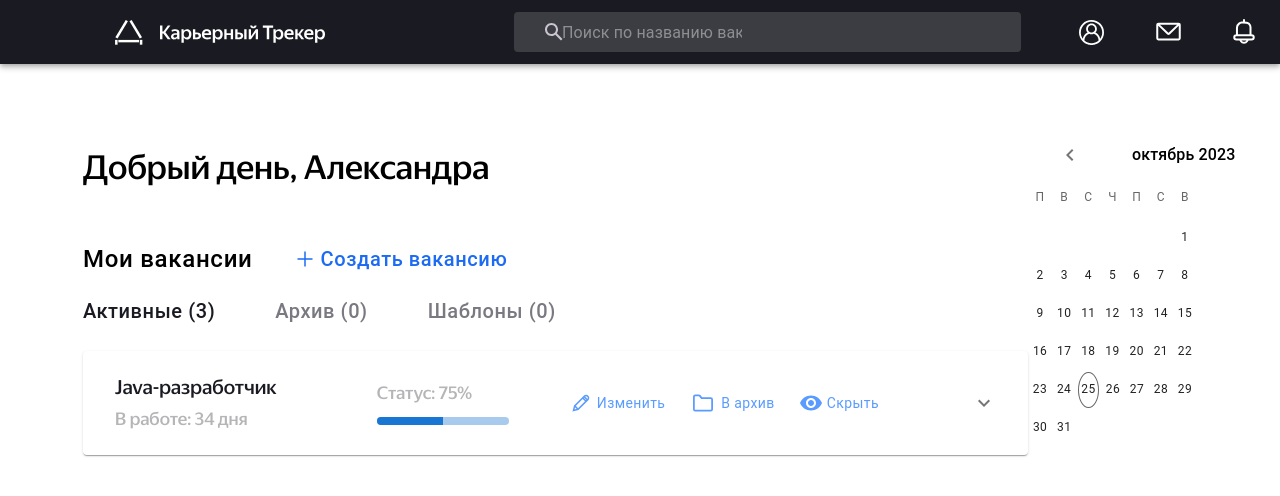
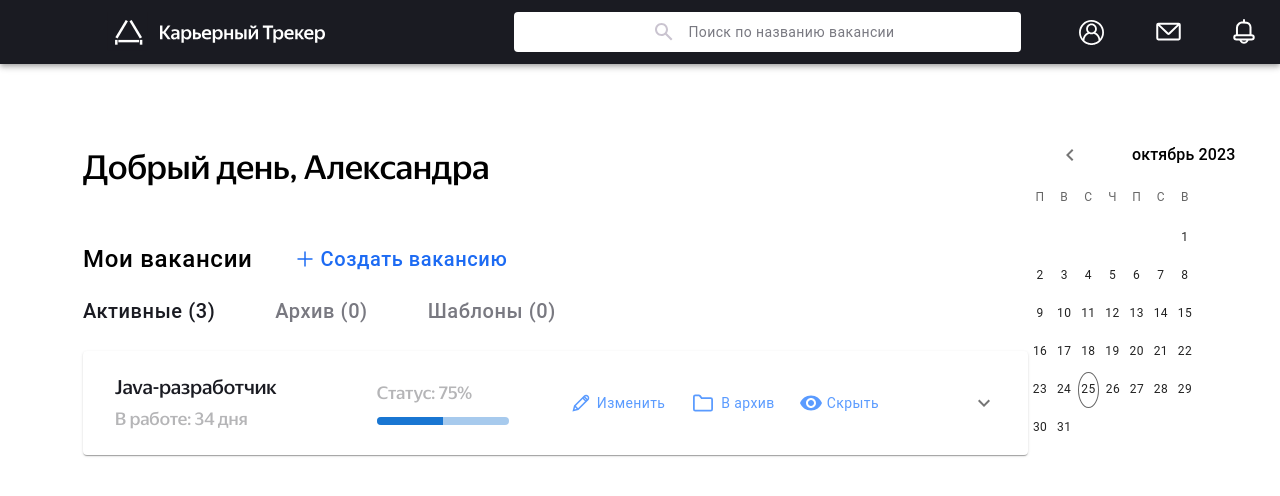
Before and after one commit to Hakaton14/frontend, a React (Vite) app: page / in a window 1280 px wide. Shown: the top 496 px of the page. Built offline with nearby package versions, Linux system fonts and the light colour scheme; sample sign-in values are in the browser's storage.

Commit message:
Исправить строку поиска в хедере на кнопку

```diff
--- a/src/components/Header/Header.tsx
+++ b/src/components/Header/Header.tsx
@@ -1,24 +1,23 @@
-import * as React from "react"
 import { styled, alpha } from "@mui/material/styles"
-// import { makeStyles } from "@material-ui/core/styles"
 import AppBar from "@mui/material/AppBar"
 import Box from "@mui/material/Box"
 import Toolbar from "@mui/material/Toolbar"
 import IconButton from "@mui/material/IconButton"
-import InputBase from "@mui/material/InputBase"
+// import InputBase from "@mui/material/InputBase"
 import SearchIcon from "../../ui-kit/icons/search.svg"
 import NotificationIcon from "../../ui-kit/icons/bell.svg"
 import UserIcon from "../../ui-kit/icons/user.svg"
 import GroupIcon from "../../ui-kit/icons/letter.svg"
 import Logo from "../../ui-kit/icons/career-logo-1b10b20f 1.svg"
+import { Button } from "@mui/material"
 
 const Search = styled("div")(({ theme }) => ({
   position: "relative",
   borderRadius: theme.shape.borderRadius,
   backgroundColor: alpha(theme.palette.common.white, 0.15),
-  "&:hover": {
-    backgroundColor: alpha(theme.palette.common.white, 0.25),
-  },
+  // "&:hover": {
+  //   backgroundColor: alpha(theme.palette.common.white, 0.25),
+  // },
   marginRight: theme.spacing(2),
   marginLeft: 0,
   width: "100%",
@@ -28,29 +27,29 @@ const Search = styled("div")(({ theme }) => ({
   },
 }))
 
-const SearchIconWrapper = styled("div")(({ theme }) => ({
-  padding: theme.spacing(0, 2),
-  height: "100%",
-  position: "absolute",
-  pointerEvents: "none",
-  display: "flex",
-  alignItems: "center",
-  justifyContent: "center",
-}))
+// const SearchIconWrapper = styled("div")(({ theme }) => ({
+//   padding: theme.spacing(0, 2),
+//   height: "100%",
+//   position: "absolute",
+//   pointerEvents: "none",
+//   display: "flex",
+//   alignItems: "center",
+//   justifyContent: "center",
+// }))
 
-const StyledInputBase = styled(InputBase)(({ theme }) => ({
-  color: "inherit",
-  "& .MuiInputBase-input": {
-    padding: theme.spacing(1, 1, 1, 0),
-    // vertical padding + font size from searchIcon
-    paddingLeft: `calc(1em + ${theme.spacing(4)})`,
-    transition: theme.transitions.create("width"),
-    width: "100%",
-    [theme.breakpoints.up("md")]: {
-      width: "20ch",
-    },
-  },
-}))
+// const StyledInputBase = styled(InputBase)(({ theme }) => ({
+//   color: "inherit",
+//   "& .MuiInputBase-input": {
+//     padding: theme.spacing(1, 1, 1, 0),
+//     // vertical padding + font size from searchIcon
+//     paddingLeft: `calc(1em + ${theme.spacing(4)})`,
+//     transition: theme.transitions.create("width"),
+//     width: "100%",
+//     [theme.breakpoints.up("md")]: {
+//       width: "20ch",
+//     },
+//   },
+// }))
 
 function Header() {
   return (
@@ -62,8 +61,30 @@ function Header() {
             alt="Логотип"
             style={{ margin: "10px 148px 10px 83px" }}
           />
-          <Search>
-            <SearchIconWrapper>
+          <Search
+            sx={{
+              background: "#FFF",
+              margin: "0",
+              alignItems: "left",
+            }}
+          >
+            <Button
+              sx={{
+                padding: "0",
+                fontSize: "14px",
+                fontStyle: "normal",
+                fontWeight: "400",
+                lineHeight: "20px",
+                color: "#797981",
+                width: "507px",
+                height: "40px",
+                textTransform: "none",
+              }}
+            >
+              <img src={SearchIcon} alt="Иконка поиска" />
+              Поиск по названию вакансии
+            </Button>
+            {/* <SearchIconWrapper>
               <img src={SearchIcon} alt="Иконка поиска" />
             </SearchIconWrapper>
             <StyledInputBase
@@ -73,7 +94,7 @@ function Header() {
                 height: "40px",
                 // backgroundColor: "#FFF",
               }}
-            />
+            /> */}
           </Search>
           <Box sx={{ flexGrow: 1 }} />
           <Box sx={{ display: { xs: "none", md: "flex" } }}>
```
Also changed, not shown: 1 other file (tests, documents, lock files or other folders).
